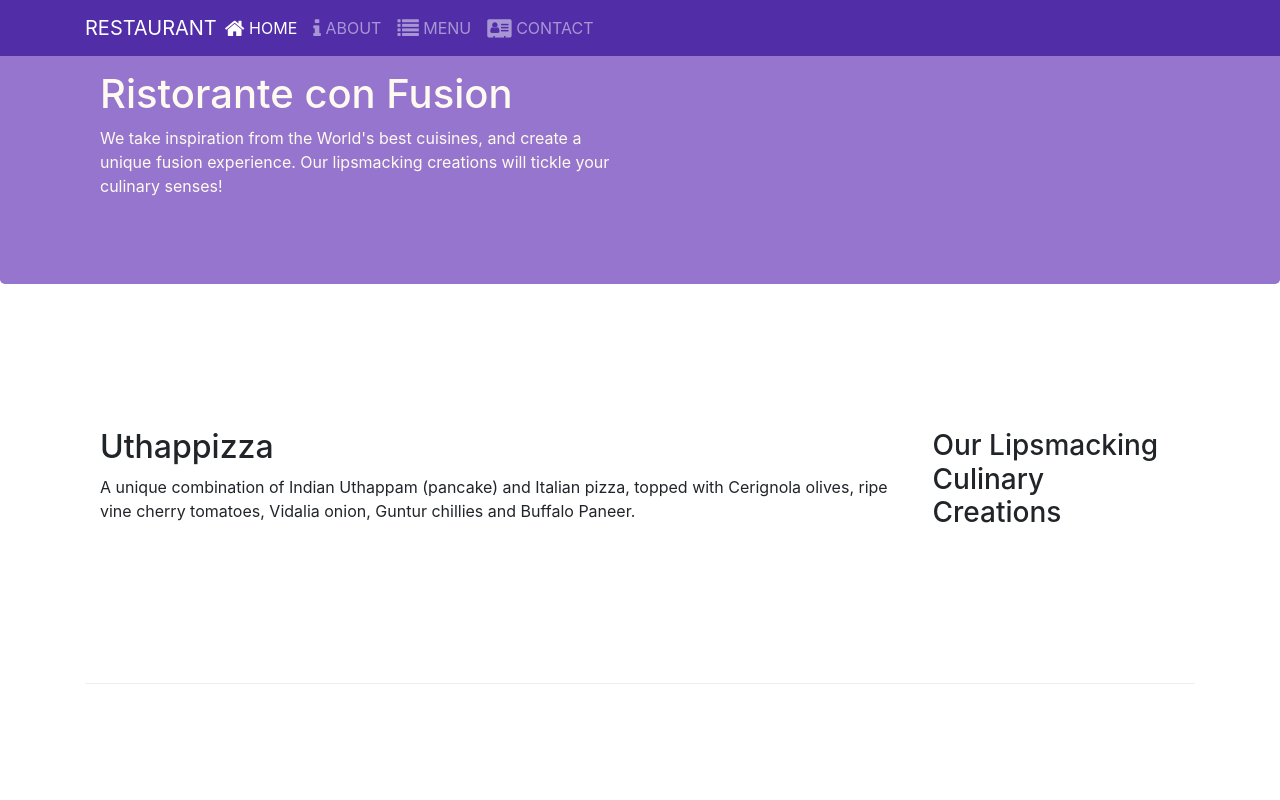
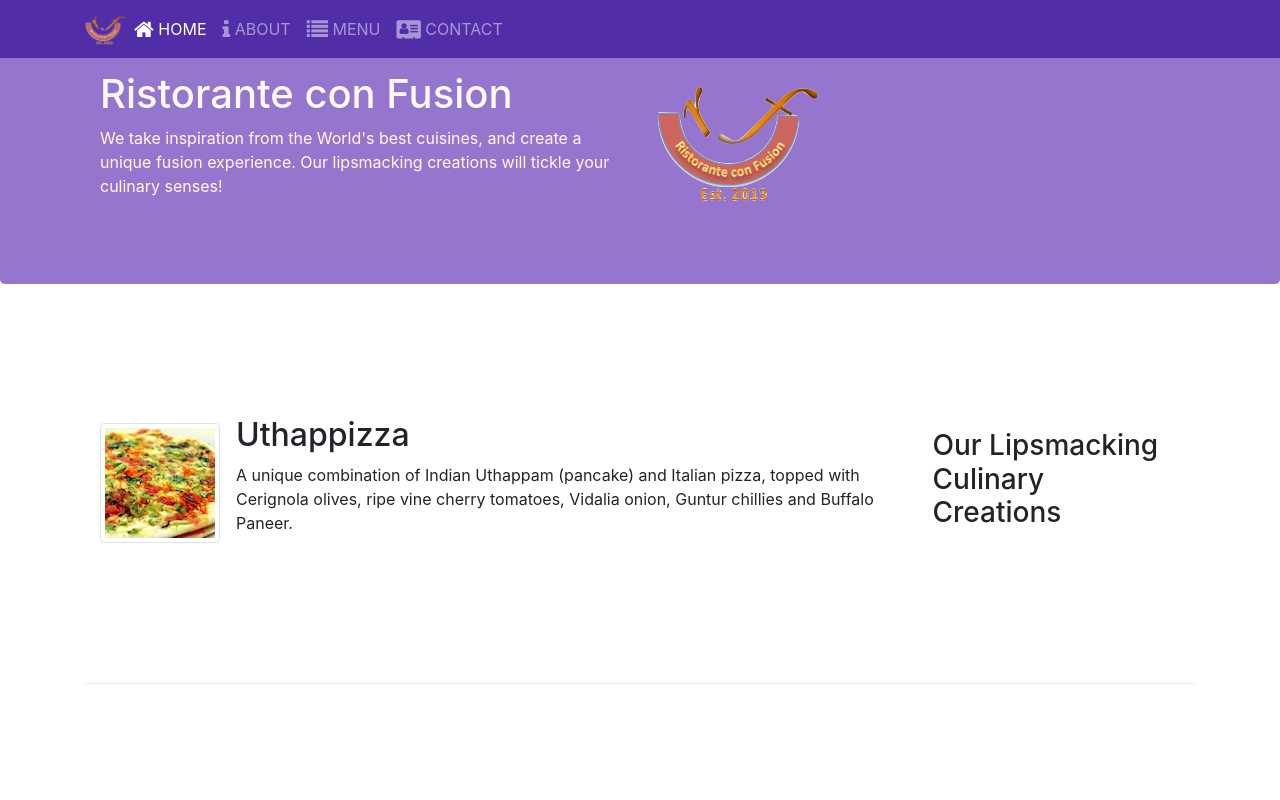
Before and after one commit to hariharas-wq/setup, a website: page index.html in a window 1280 px wide. Shown: the top 800 px of the page. Drawn offline with nearby package versions, Linux system fonts and the light colour scheme.

Commit message:
eight commit

```diff
--- a/index.html
+++ b/index.html
@@ -22,7 +22,7 @@
                 <span class="navbar-toggler-icon"></span>
 
             </button>
-            <a class="navbar-brand mr-auto" href="#">RESTAURANT</a>
+            <a class="navbar-brand mr-auto" href="#"><img src="img/logo.png" height="30" width="41"></a>
             <div class="collapse navbar-collapse" id="Navbar">
                 <ul class="navbar-nav mr-auto">
                     <li class="nav-item active"><a class="nav-link" href="#"><span class="fa fa-home fa-lg"></span> HOME</a></li>
@@ -46,7 +46,9 @@
                     <h1>Ristorante con Fusion</h1>
                     <p>We take inspiration from the World's best cuisines, and create a unique fusion experience. Our lipsmacking creations will tickle your culinary senses!</p>
                 </div>
-                <div class="col-12 col-sm">
+                <div class="col-12 col-sm align-self-center">
+                    <img src="img/logo.png" class="img-fluid">
+
                 </div>
             </div>
         </div>
@@ -58,8 +60,14 @@
                 <h3>Our Lipsmacking Culinary Creations</h3>
             </div>
             <div class="col col-sm order-sm-first col-md">
-                <h2>Uthappizza</h2>
-                <p>A unique combination of Indian Uthappam (pancake) and Italian pizza, topped with Cerignola olives, ripe vine cherry tomatoes, Vidalia onion, Guntur chillies and Buffalo Paneer.</p>
+                <div class="media">
+                    <img class="d-flex mr-3 img-thumbnail align-self-center" src="img/uthappizza.png" alt="uthappizza">
+                    <div class="media-body">
+                    <h2 class="mt-0">Uthappizza</h2>
+                    <p class="d-none d-sm-block">A unique combination of Indian Uthappam (pancake) and Italian pizza, topped with Cerignola olives, ripe vine cherry tomatoes, Vidalia onion, Guntur chillies and Buffalo Paneer.</p>
+                    </div>
+                </div>
+
             </div>
         </div>
 
@@ -79,9 +87,16 @@
                 <h3>Meet our Culinary Specialists</h3>
             </div>
             <div class="col col-sm order-sm-first col-md">
+                <div class="media">
+                    <img class="d-flex mr-3 img-thumbnail align-self-center" src="img/alberto.png" alt="alberto">
+                    <div class="media-body">
+
+
                 <h2>Alberto Somayya</h2>
                 <h4>Executive Chef</h4>
                 <p>Award winning three-star Michelin chef with wide International experience having worked closely with whos-who in the culinary world, he specializes in creating mouthwatering Indo-Italian fusion experiences. </p>
+                </div>
+                </div>
             </div>
         </div>
     </div>
```
Also changed, not shown: aboutus.html (+5 -1 lines), contactus.html (+2 -1 lines), img/alberto.png (added), img/buffet.png (added), img/logo.png (added), img/uthappizza.png (added), 1 other file.
